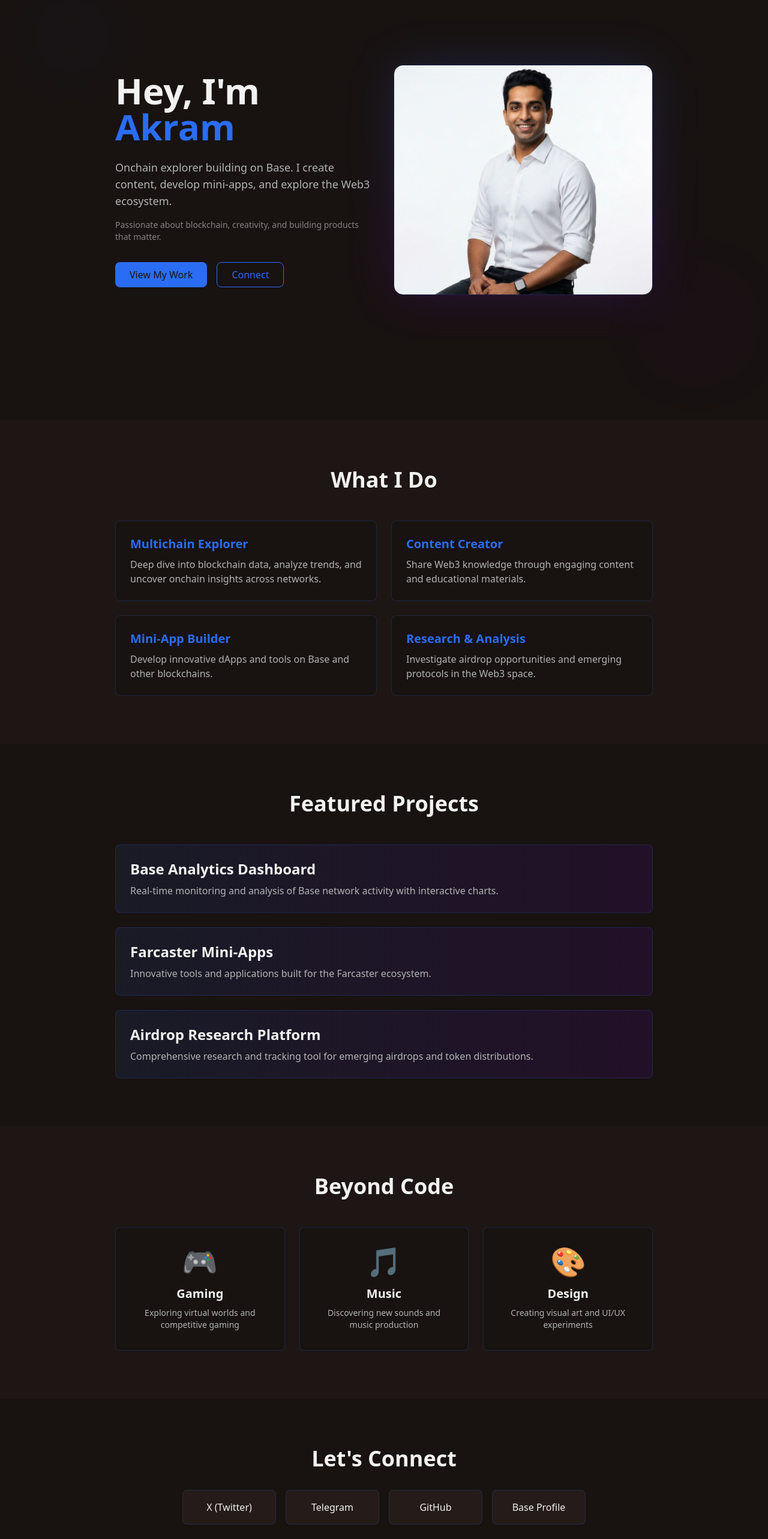
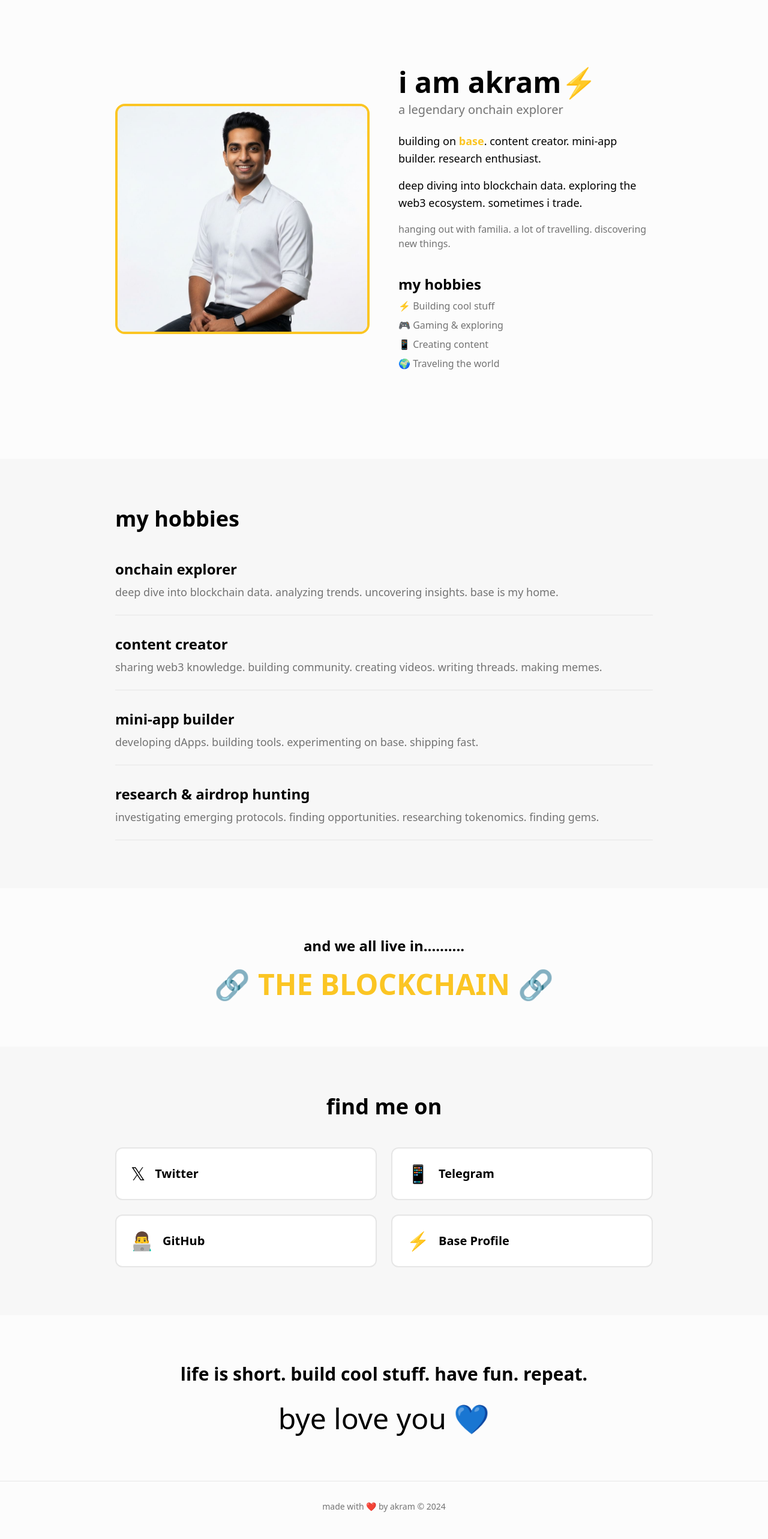
Before and after one commit to Akram9922/v0-personal-portfolio-website, a Next.js app: page / in a window 1280 px wide. Shown: the part 100-2666 px from the top of the page at 60% size. Built offline with nearby package versions, Linux system fonts and the light colour scheme.

Commit message:
feat: redesign portfolio with playful, meme-inspired aesthetic\n\nOptimize for Akram's Web3 persona with casual, minimalist design

```diff
--- a/app/globals.css
+++ b/app/globals.css
@@ -14,38 +14,38 @@ body {
 
 @layer base {
   :root {
-    --background: 10 20% 8%;
-    --foreground: 0 0% 95%;
-    --card: 10 20% 12%;
-    --card-foreground: 0 0% 95%;
-    --popover: 10 20% 12%;
-    --popover-foreground: 0 0% 95%;
-    --primary: 220 90% 56%;
-    --primary-foreground: 10 20% 8%;
-    --secondary: 10 20% 18%;
-    --secondary-foreground: 0 0% 95%;
-    --muted: 10 20% 18%;
-    --muted-foreground: 0 0% 70%;
-    --accent: 270 100% 50%;
-    --accent-foreground: 10 20% 8%;
+    --background: 0 0% 99%;
+    --foreground: 0 0% 0%;
+    --card: 0 0% 100%;
+    --card-foreground: 0 0% 0%;
+    --popover: 0 0% 100%;
+    --popover-foreground: 0 0% 0%;
+    --primary: 45 96% 56%;
+    --primary-foreground: 0 0% 0%;
+    --secondary: 0 0% 92%;
+    --secondary-foreground: 0 0% 0%;
+    --muted: 0 0% 85%;
+    --muted-foreground: 0 0% 45%;
+    --accent: 220 90% 56%;
+    --accent-foreground: 0 0% 100%;
     --destructive: 0 84.2% 60.2%;
     --destructive-foreground: 0 0% 98%;
-    --border: 10 20% 18%;
-    --input: 10 20% 18%;
+    --border: 0 0% 90%;
+    --input: 0 0% 95%;
     --ring: 220 90% 56%;
     --chart-1: 220 90% 56%;
-    --chart-2: 270 100% 50%;
+    --chart-2: 45 96% 56%;
     --chart-3: 0 0% 60%;
     --chart-4: 200 80% 50%;
     --chart-5: 280 90% 55%;
     --radius: 0.5rem;
-    --sidebar-background: 10 20% 12%;
-    --sidebar-foreground: 0 0% 95%;
-    --sidebar-primary: 220 90% 56%;
-    --sidebar-primary-foreground: 10 20% 8%;
-    --sidebar-accent: 270 100% 50%;
-    --sidebar-accent-foreground: 0 0% 95%;
-    --sidebar-border: 10 20% 18%;
+    --sidebar-background: 0 0% 99%;
+    --sidebar-foreground: 0 0% 0%;
+    --sidebar-primary: 45 96% 56%;
+    --sidebar-primary-foreground: 0 0% 0%;
+    --sidebar-accent: 220 90% 56%;
+    --sidebar-accent-foreground: 0 0% 100%;
+    --sidebar-border: 0 0% 90%;
     --sidebar-ring: 220 90% 56%;
   }
 }
--- a/app/page.tsx
+++ b/app/page.tsx
@@ -2,55 +2,39 @@
 
 import { motion } from 'framer-motion'
 import Image from 'next/image'
+import Link from 'next/link'
 
 export default function Page() {
   return (
-    <div className="bg-background text-foreground overflow-hidden">
+    <div className="bg-background text-foreground min-h-screen">
+      {/* Navigation */}
+      <nav className="sticky top-0 z-50 bg-background/80 backdrop-blur-md border-b border-border py-4 px-4">
+        <div className="max-w-4xl mx-auto flex justify-between items-center">
+          <motion.div
+            initial={{ opacity: 0 }}
+            animate={{ opacity: 1 }}
+            className="text-2xl font-bold text-primary"
+          >
+            akram ⚡️
+          </motion.div>
+          <div className="flex gap-6 text-sm">
+            <a href="#about" className="hover:text-primary transition">about</a>
+            <a href="#hobbies" className="hover:text-primary transition">hobbies</a>
+            <a href="#socials" className="hover:text-primary transition">socials</a>
+          </div>
+        </div>
+      </nav>
+
       {/* Hero Section */}
-      <section className="min-h-screen flex items-center justify-center relative overflow-hidden px-4">
-        <div className="absolute inset-0 opacity-20">
-          <div className="absolute top-20 left-10 w-40 h-40 bg-primary/20 rounded-full blur-3xl" />
-          <div className="absolute bottom-20 right-10 w-40 h-40 bg-accent/20 rounded-full blur-3xl" />
-        </div>
-
-        <div className="relative z-10 max-w-4xl mx-auto grid grid-cols-1 md:grid-cols-2 gap-8 items-center">
-          {/* Left: Text Content */}
-          <motion.div
-            initial={{ opacity: 0, x: -50 }}
-            animate={{ opacity: 1, x: 0 }}
-            transition={{ duration: 0.8 }}
-          >
-            <h1 className="text-5xl md:text-6xl font-bold mb-6 text-balance">
-              Hey, I'm <span className="text-primary">Akram</span>
-            </h1>
-            <p className="text-lg text-muted-foreground mb-4">
-              Onchain explorer building on Base. I create content, develop mini-apps, and explore the Web3 ecosystem.
-            </p>
-            <p className="text-sm text-muted-foreground/70 mb-8">
-              Passionate about blockchain, creativity, and building products that matter.
-            </p>
-            <div className="flex gap-4">
-              <button className="px-6 py-2 bg-primary text-primary-foreground rounded-lg hover:bg-primary/90 transition-colors">
-                View My Work
-              </button>
-              <button className="px-6 py-2 border border-primary text-primary rounded-lg hover:bg-primary/10 transition-colors">
-                Connect
-              </button>
-            </div>
-          </motion.div>
-
-          {/* Right: Portrait */}
-          <motion.div
-            initial={{ opacity: 0, scale: 0.8 }}
-            animate={{ opacity: 1, scale: 1 }}
-            transition={{ duration: 0.8, delay: 0.2 }}
-            className="relative h-96 md:h-full min-h-96"
-          >
-            <div className="absolute inset-0 bg-gradient-to-b from-primary/30 to-accent/30 rounded-2xl blur-2xl opacity-60" />
+      <section id="about" className="min-h-screen flex items-center justify-center px-4 py-20">
+        <div className="max-w-4xl mx-auto w-full">
+          <div className="grid grid-cols-1 md:grid-cols-2 gap-12 items-center">
+            {/* Left: Portrait */}
             <motion.div
-              animate={{ y: [0, -20, 0] }}
-              transition={{ duration: 3, repeat: Infinity }}
-              className="relative h-full rounded-2xl overflow-hidden border border-primary/20"
+              initial={{ opacity: 0, scale: 0.9 }}
+              animate={{ opacity: 1, scale: 1 }}
+              transition={{ duration: 0.8 }}
+              className="relative h-80 md:h-96 rounded-2xl overflow-hidden border-4 border-primary"
             >
               <Image
                 src="/akram-portrait.jpg"
@@ -59,12 +43,112 @@ export default function Page() {
                 className="object-cover"
               />
             </motion.div>
+
+            {/* Right: Bio */}
+            <motion.div
+              initial={{ opacity: 0, x: 50 }}
+              animate={{ opacity: 1, x: 0 }}
+              transition={{ duration: 0.8, delay: 0.2 }}
+              className="space-y-6"
+            >
+              <div>
+                <p className="text-5xl font-bold mb-2">i am akram⚡️</p>
+                <p className="text-xl text-muted-foreground">a legendary onchain explorer</p>
+              </div>
+
+              <div className="space-y-4 text-lg leading-relaxed">
+                <p>
+                  building on <span className="font-bold text-primary">base</span>. content creator. mini-app builder. research enthusiast.
+                </p>
+                <p>
+                  deep diving into blockchain data. exploring the web3 ecosystem. sometimes i trade.
+                </p>
+                <p className="text-muted-foreground text-base">
+                  hanging out with familia. a lot of travelling. discovering new things.
+                </p>
+              </div>
+
+              <div className="pt-4">
+                <p className="text-2xl font-bold mb-2">my hobbies</p>
+                <ul className="space-y-2 text-muted-foreground">
+                  <li>⚡ Building cool stuff</li>
+                  <li>🎮 Gaming & exploring</li>
+                  <li>📱 Creating content</li>
+                  <li>🌍 Traveling the world</li>
+                </ul>
+              </div>
+            </motion.div>
+          </div>
+        </div>
+      </section>
+
+      {/* Hobbies Section */}
+      <section id="hobbies" className="py-20 px-4 bg-secondary/30">
+        <div className="max-w-4xl mx-auto">
+          <motion.h2
+            initial={{ opacity: 0 }}
+            whileInView={{ opacity: 1 }}
+            transition={{ duration: 0.6 }}
+            className="text-4xl font-bold mb-12"
+          >
+            my hobbies
+          </motion.h2>
+
+          <div className="space-y-8">
+            {[
+              {
+                title: 'onchain explorer',
+                desc: 'deep dive into blockchain data. analyzing trends. uncovering insights. base is my home.'
+              },
+              {
+                title: 'content creator',
+                desc: 'sharing web3 knowledge. building community. creating videos. writing threads. making memes.'
+              },
+              {
+                title: 'mini-app builder',
+                desc: 'developing dApps. building tools. experimenting on base. shipping fast.'
+              },
+              {
+                title: 'research & airdrop hunting',
+                desc: 'investigating emerging protocols. finding opportunities. researching tokenomics. finding gems.'
+              }
+            ].map((hobby, i) => (
+              <motion.div
+                key={i}
+                initial={{ opacity: 0, y: 20 }}
+                whileInView={{ opacity: 1, y: 0 }}
+                transition={{ duration: 0.6, delay: i * 0.1 }}
+                className="group cursor-pointer"
+              >
+                <div className="border-b border-border pb-6 group-hover:border-primary transition-colors">
+                  <h3 className="text-2xl font-bold mb-2 text-foreground group-hover:text-primary transition">
+                    {hobby.title}
+                  </h3>
+                  <p className="text-lg text-muted-foreground">{hobby.desc}</p>
+                </div>
+              </motion.div>
+            ))}
+          </div>
+        </div>
+      </section>
+
+      {/* Live In Section */}
+      <section className="py-20 px-4">
+        <div className="max-w-4xl mx-auto text-center">
+          <motion.div
+            initial={{ opacity: 0 }}
+            whileInView={{ opacity: 1 }}
+            transition={{ duration: 0.6 }}
+            className="space-y-6"
+          >
+            <p className="text-2xl font-bold">and we all live in..........</p>
+            <p className="text-5xl font-bold text-primary">🔗 THE BLOCKCHAIN 🔗</p>
           </motion.div>
         </div>
       </section>
 
-      {/* Skills Section */}
-      <section className="py-20 px-4 bg-card/50">
+      {/* Socials Section */}
+      <section id="socials" className="py-20 px-4 bg-secondary/30">
         <div className="max-w-4xl mx-auto">
           <motion.h2
             initial={{ opacity: 0 }}
@@ -72,152 +156,62 @@ export default function Page() {
             transition={{ duration: 0.6 }}
             className="text-4xl font-bold mb-12 text-center"
           >
-            What I Do
+            find me on
           </motion.h2>
+
           <div className="grid grid-cols-1 md:grid-cols-2 gap-6">
             {[
-              {
-                title: 'Multichain Explorer',
-                desc: 'Deep dive into blockchain data, analyze trends, and uncover onchain insights across networks.'
-              },
-              {
-                title: 'Content Creator',
-                desc: 'Share Web3 knowledge through engaging content and educational materials.'
-              },
-              {
-                title: 'Mini-App Builder',
-                desc: 'Develop innovative dApps and tools on Base and other blockchains.'
-              },
-              {
-                title: 'Research & Analysis',
-                desc: 'Investigate airdrop opportunities and emerging protocols in the Web3 space.'
-              }
-            ].map((skill, i) => (
-              <motion.div
-                key={i}
-                initial={{ opacity: 0, y: 20 }}
-                whileInView={{ opacity: 1, y: 0 }}
-                transition={{ duration: 0.6, delay: i * 0.1 }}
-                className="p-6 bg-background border border-primary/20 rounded-lg hover:border-primary/50 transition-colors"
-              >
-                <h3 className="text-xl font-semibold mb-2 text-primary">{skill.title}</h3>
-                <p className="text-muted-foreground">{skill.desc}</p>
-              </motion.div>
-            ))}
-          </div>
-        </div>
-      </section>
-
-      {/* Projects Section */}
-      <section className="py-20 px-4">
-        <div className="max-w-4xl mx-auto">
-          <motion.h2
-            initial={{ opacity: 0 }}
-            whileInView={{ opacity: 1 }}
-            transition={{ duration: 0.6 }}
-            className="text-4xl font-bold mb-12 text-center"
-          >
-            Featured Projects
-          </motion.h2>
-          <div className="space-y-6">
-            {[
-              {
-                name: 'Base Analytics Dashboard',
-                desc: 'Real-time monitoring and analysis of Base network activity with interactive charts.'
-              },
-              {
-                name: 'Farcaster Mini-Apps',
-                desc: 'Innovative tools and applications built for the Farcaster ecosystem.'
-              },
-              {
-                name: 'Airdrop Research Platform',
-                desc: 'Comprehensive research and tracking tool for emerging airdrops and token distributions.'
-              }
-            ].map((project, i) => (
-              <motion.div
-                key={i}
-                initial={{ opacity: 0, x: -20 }}
-                whileInView={{ opacity: 1, x: 0 }}
-                transition={{ duration: 0.6, delay: i * 0.1 }}
-                className="p-6 bg-gradient-to-r from-primary/10 to-accent/10 border border-primary/20 rounded-lg hover:border-primary/50 transition-all cursor-pointer hover:shadow-lg hover:shadow-primary/20"
-              >
-                <h3 className="text-2xl font-semibold mb-2">{project.name}</h3>
-                <p className="text-muted-foreground">{project.desc}</p>
-              </motion.div>
-            ))}
-          </div>
-        </div>
-      </section>
-
-      {/* Hobbies Section */}
-      <section className="py-20 px-4 bg-card/50">
-        <div className="max-w-4xl mx-auto">
-          <motion.h2
-            initial={{ opacity: 0 }}
-            whileInView={{ opacity: 1 }}
-            transition={{ duration: 0.6 }}
-            className="text-4xl font-bold mb-12 text-center"
-          >
-            Beyond Code
-          </motion.h2>
-          <div className="grid grid-cols-1 md:grid-cols-3 gap-6">
-            {[
-              { emoji: '🎮', title: 'Gaming', desc: 'Exploring virtual worlds and competitive gaming' },
-              { emoji: '🎵', title: 'Music', desc: 'Discovering new sounds and music production' },
-              { emoji: '🎨', title: 'Design', desc: 'Creating visual art and UI/UX experiments' }
-            ].map((hobby, i) => (
-              <motion.div
-                key={i}
-                initial={{ opacity: 0, scale: 0.9 }}
-                whileInView={{ opacity: 1, scale: 1 }}
-                transition={{ duration: 0.6, delay: i * 0.1 }}
-                className="p-8 text-center bg-background border border-primary/20 rounded-lg hover:border-primary/50 transition-colors"
-              >
-                <div className="text-5xl mb-4">{hobby.emoji}</div>
-                <h3 className="text-xl font-semibold mb-2">{hobby.title}</h3>
-                <p className="text-sm text-muted-foreground">{hobby.desc}</p>
-              </motion.div>
-            ))}
-          </div>
-        </div>
-      </section>
-
-      {/* Contact Section */}
-      <section className="py-20 px-4">
-        <div className="max-w-2xl mx-auto text-center">
-          <motion.h2
-            initial={{ opacity: 0 }}
-            whileInView={{ opacity: 1 }}
-            transition={{ duration: 0.6 }}
-            className="text-4xl font-bold mb-8"
-          >
-            Let's Connect
-          </motion.h2>
-          <div className="grid grid-cols-2 md:grid-cols-4 gap-4">
-            {[
-              { label: 'X (Twitter)', url: '#' },
-              { label: 'Telegram', url: '#' },
-              { label: 'GitHub', url: '#' },
-              { label: 'Base Profile', url: '#' }
-            ].map((link, i) => (
+              { name: 'Twitter', emoji: '𝕏', url: '#' },
+              { name: 'Telegram', emoji: '📱', url: '#' },
+              { name: 'GitHub', emoji: '👨‍💻', url: '#' },
+              { name: 'Base Profile', emoji: '⚡️', url: '#' }
+            ].map((social, i) => (
               <motion.a
                 key={i}
-                href={link.url}
+                href={social.url}
                 initial={{ opacity: 0, y: 10 }}
                 whileInView={{ opacity: 1, y: 0 }}
                 transition={{ duration: 0.6, delay: i * 0.1 }}
-                className="p-4 bg-card border border-primary/20 rounded-lg hover:border-primary/50 hover:bg-primary/10 transition-all"
+                className="group p-6 bg-card border-2 border-border rounded-xl hover:border-primary hover:bg-primary/5 transition-all cursor-pointer"
               >
-                {link.label}
+                <div className="flex items-center gap-4">
+                  <span className="text-3xl">{social.emoji}</span>
+                  <span className="text-xl font-semibold group-hover:text-primary transition">
+                    {social.name}
+                  </span>
+                </div>
               </motion.a>
             ))}
           </div>
         </div>
       </section>
 
+      {/* Fun Section */}
+      <section className="py-20 px-4">
+        <div className="max-w-4xl mx-auto text-center space-y-8">
+          <motion.p
+            initial={{ opacity: 0 }}
+            whileInView={{ opacity: 1 }}
+            transition={{ duration: 0.6 }}
+            className="text-3xl font-bold"
+          >
+            life is short. build cool stuff. have fun. repeat.
+          </motion.p>
+
+          <motion.p
+            initial={{ opacity: 0 }}
+            whileInView={{ opacity: 1 }}
+            transition={{ duration: 0.6, delay: 0.2 }}
+            className="text-5xl"
+          >
+            bye love you 💙
+          </motion.p>
+        </div>
+      </section>
+
       {/* Footer */}
-      <footer className="py-8 px-4 border-t border-primary/10 text-center text-sm text-muted-foreground">
-        <p>Crafted with Next.js and framer-motion © 2024 Akram</p>
+      <footer className="py-8 px-4 border-t border-border text-center text-sm text-muted-foreground">
+        <p>made with ❤️ by akram © 2024</p>
       </footer>
     </div>
   )
```
